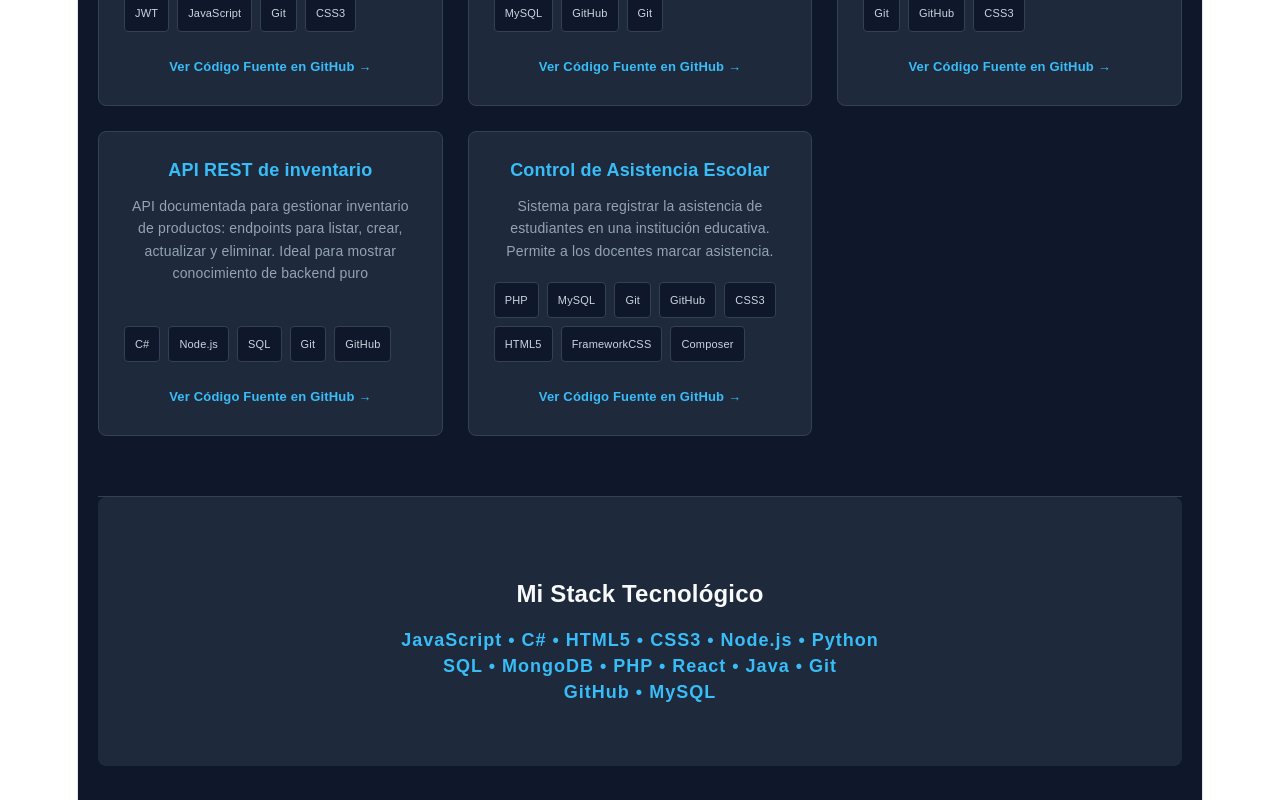
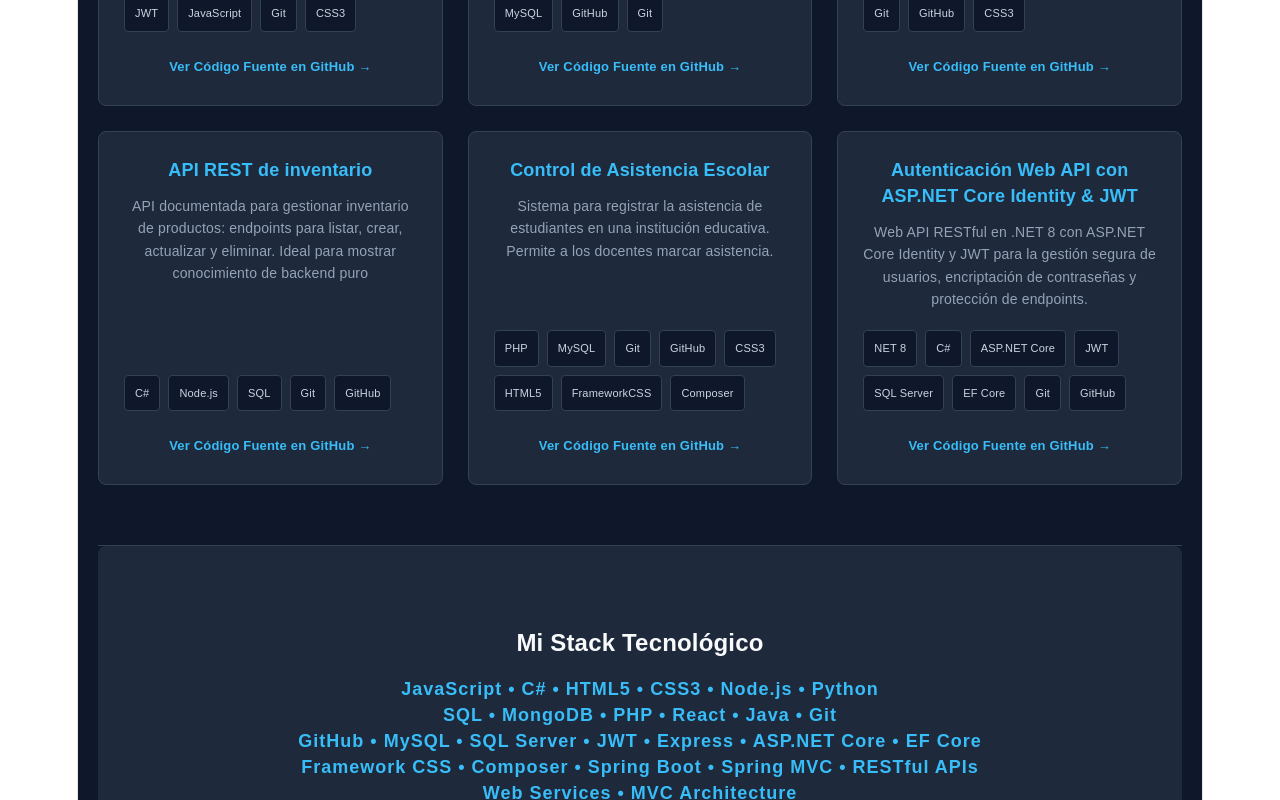
Before and after one commit to alarconv-dev/porfolio-web, a React (Vite) app: page / in a window 1280 px wide. Shown: the part 1040-1840 px from the top of the page. Built offline with nearby package versions, Linux system fonts and the light colour scheme.

Commit message:
actualizacion de tags integracion de proyectos nuevos

```diff
--- a/src/components/skills.jsx
+++ b/src/components/skills.jsx
@@ -5,7 +5,12 @@ export default function Skills() {
     <section id="tecnologias" style={{ padding: '60px 0', textAlign: 'center', backgroundColor: '#1e293b', borderRadius: '8px' }}>
       <h3 style={{ fontSize: '24px', marginBottom: '20px' }}>Mi Stack Tecnológico</h3>
       <p style={{ color: '#38bdf8', fontWeight: 'bold', letterSpacing: '1px' }}>
-        JavaScript • C# • HTML5 • CSS3 • Node.js • Python <br></br> SQL • MongoDB • PHP • React • Java • Git <br></br> GitHub • MySQL
+        JavaScript • C# • HTML5 • CSS3 • Node.js • Python <br></br> SQL • MongoDB • PHP • React • Java • Git <br>
+        </br> GitHub • MySQL • SQL Server • JWT • Express • ASP.NET Core • EF Core <br>
+        </br> Framework CSS • Composer • Spring Boot • Spring MVC • RESTful APIs <br>
+        </br> Web Services • MVC Architecture <br>
+        </br> Performance Optimization & Code Review <br>
+        </br> Continuous Learning & Professional Development
       </p>
     </section>
   );
--- a/src/data/proyectos.js
+++ b/src/data/proyectos.js
@@ -33,5 +33,12 @@ export const listaProyectos = [
     descripcion: "Sistema para registrar la asistencia de estudiantes en una institución educativa. Permite a los docentes marcar asistencia.",
     tags: ["PHP", "MySQL", "Git", "GitHub", "CSS3", "HTML5", "FrameworkCSS", "Composer"],
     linkGithub: "https://github.com/alarconv-dev/proyecto-asistencia.git"
+  },
+  {
+    id:6,
+    titulo: "Autenticación Web API con ASP.NET Core Identity & JWT",
+    descripcion: "Web API RESTful en .NET 8 con ASP.NET Core Identity y JWT para la gestión segura de usuarios, encriptación de contraseñas y protección de endpoints.",
+    tags: ["NET 8", "C#", "ASP.NET Core", "JWT", "SQL Server", "EF Core", "Git", "GitHub"],
+    linkGithub: "https://github.com/alarconv-dev/Autentication-identity.git"
   }
 ];
```
